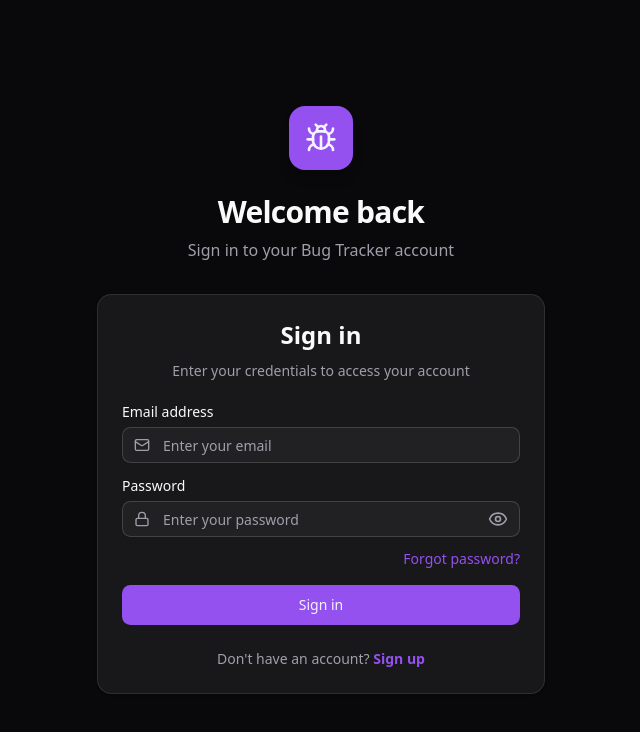
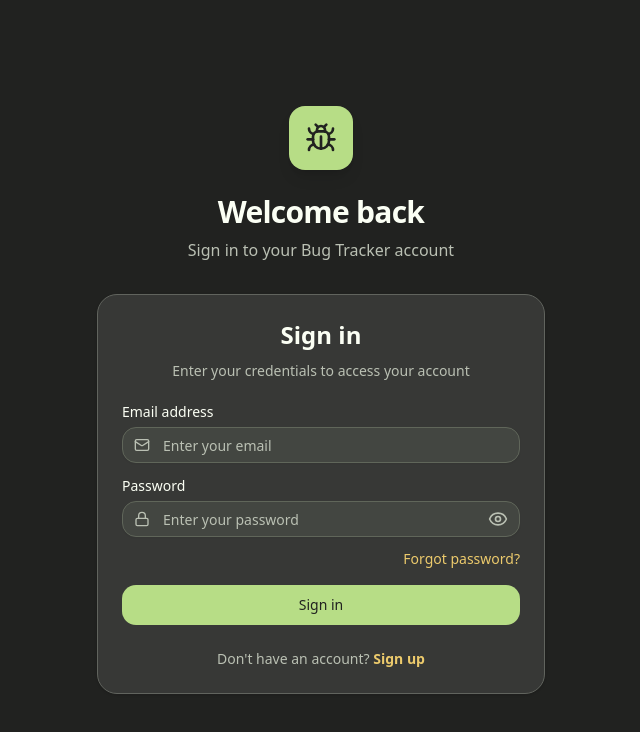
Before and after one commit to whogoodluck/BugTrackr, a React (Vite) app in the folder frontend/: page /signin in a window 1280 px wide. Shown: the top 732 px of the page, without its empty margins (319-959 px from the left). Built offline with nearby package versions, Linux system fonts and the light colour scheme; no server answers.

Commit message:
chore: change colors & refactor

```diff
--- a/frontend/src/App.tsx
+++ b/frontend/src/App.tsx
@@ -5,6 +5,7 @@ import { AuthProvider } from './contexts/AuthContext'
 import AdminDashboard from './pages/AdminDashboard'
 import CreateBug from './pages/CreateBug'
 import Home from './pages/Home'
+import NotFound from './pages/NoFound'
 import Register from './pages/Register'
 import SignIn from './pages/SignIn'
 
@@ -59,6 +60,7 @@ function App() {
               </AdminRoute>
             }
           />
+          <Route path='*' element={<NotFound />} />
         </Routes>
       </AuthProvider>
     </Router>
--- a/frontend/src/components/Header.tsx
+++ b/frontend/src/components/Header.tsx
@@ -23,8 +23,8 @@ function Header() {
 
   return (
     <div className='border-foreground/30 bg-background fixed top-0 z-50 flex h-24 w-full items-center justify-between border-b px-6 md:px-16'>
-      <Link to='/' className='text-primary text-3xl font-semibold'>
-        BugTrackr
+      <Link to='/' className='text-primary text-2xl font-semibold'>
+        Bug<span className='text-secondary'>Trackr</span>
       </Link>
       <div className='flex items-center gap-4 md:gap-8'>
         <div className='flex items-center gap-2 md:gap-6'>
@@ -61,7 +61,7 @@ function Header() {
                 <ModeToggle />
                 <Button
                   size='lg'
-                  variant='secondary'
+                  variant='outline'
                   className='text-destructive flex-1'
                   onClick={handleLogout}
                 >
--- a/frontend/src/components/ManageBug.tsx
+++ b/frontend/src/components/ManageBug.tsx
@@ -52,7 +52,7 @@ function ManageBug({ bug }: { bug: Bug }) {
           <span className='sr-only'>Toggle task menu</span>
         </button>
       </DropdownMenuTrigger>
-      <DropdownMenuContent className='p-2'>
+      <DropdownMenuContent className='mr-2 space-y-2 p-3'>
         <AlertDialog>
           <AlertDialogTrigger className='flex cursor-pointer items-center gap-2'>
             {isDeleting ? (
--- a/frontend/src/index.css
+++ b/frontend/src/index.css
@@ -42,72 +42,50 @@
 }
 
 :root {
-  --radius: 0.65rem;
-  --background: oklch(1 0 0);
-  --foreground: oklch(0.141 0.005 285.823);
-  --card: oklch(1 0 0);
-  --card-foreground: oklch(0.141 0.005 285.823);
-  --popover: oklch(1 0 0);
-  --popover-foreground: oklch(0.141 0.005 285.823);
-  --primary: oklch(0.606 0.23 292.717);
-  --primary-foreground: oklch(0.969 0.016 293.756);
-  --secondary: oklch(0.967 0.001 286.375);
-  --secondary-foreground: oklch(0.21 0.006 285.885);
-  --muted: oklch(0.967 0.001 286.375);
-  --muted-foreground: oklch(0.552 0.016 285.938);
-  --accent: oklch(0.967 0.001 286.375);
-  --accent-foreground: oklch(0.21 0.006 285.885);
-  --destructive: oklch(0.577 0.245 27.325);
-  --border: oklch(0.92 0.004 286.32);
-  --input: oklch(0.92 0.004 286.32);
-  --ring: oklch(0.606 0.25 292.717);
-  --chart-1: oklch(0.646 0.222 41.116);
-  --chart-2: oklch(0.6 0.118 184.704);
-  --chart-3: oklch(0.398 0.07 227.392);
-  --chart-4: oklch(0.828 0.189 84.429);
-  --chart-5: oklch(0.769 0.188 70.08);
-  --sidebar: oklch(0.985 0 0);
-  --sidebar-foreground: oklch(0.141 0.005 285.823);
-  --sidebar-primary: oklch(0.606 0.25 292.717);
-  --sidebar-primary-foreground: oklch(0.969 0.016 293.756);
-  --sidebar-accent: oklch(0.967 0.001 286.375);
-  --sidebar-accent-foreground: oklch(0.21 0.006 285.885);
-  --sidebar-border: oklch(0.92 0.004 286.32);
-  --sidebar-ring: oklch(0.606 0.25 292.717);
+  --background: oklch(0.93 0.006 128);
+  --foreground: oklch(0.15 0.024 128);
+  --card: oklch(0.98 0.006 128);
+  --card-foreground: oklch(0.15 0.024 128);
+  --popover: oklch(0.96 0.006 128);
+  --popover-foreground: oklch(0.15 0.024 128);
+  --primary: oklch(0.5 0.13 128);
+  --primary-foreground: oklch(0.98 0.008 128);
+  --secondary: oklch(0.55 0.14 85);
+  --secondary-foreground: oklch(0.98 0.008 128);
+  --muted: oklch(0.96 0.006 128);
+  --muted-foreground: oklch(0.45 0.018 128);
+  --accent: oklch(0.98 0.006 128);
+  --accent-foreground: oklch(0.35 0.024 128);
+  --destructive: oklch(0.52 0.18 25);
+  --destructive-foreground: oklch(0.98 0.008 128);
+  --border: oklch(0.8 0.016 128);
+  --input: oklch(0.8 0.016 128);
+  --ring: oklch(0.65 0.018 128);
+  --sidebar: oklch(0.93 0.006 128);
+  --radius: 1rem;
 }
 
 .dark {
-  --background: oklch(0.141 0.005 285.823);
-  --foreground: oklch(0.985 0 0);
-  --card: oklch(0.21 0.006 285.885);
-  --card-foreground: oklch(0.985 0 0);
-  --popover: oklch(0.21 0.006 285.885);
-  --popover-foreground: oklch(0.985 0 0);
-  --primary: oklch(59.534% 0.22672 298.583);
-  --primary-foreground: oklch(0.969 0.016 293.756);
-  --secondary: oklch(0.274 0.006 286.033);
-  --secondary-foreground: oklch(0.985 0 0);
-  --muted: oklch(0.274 0.006 286.033);
-  --muted-foreground: oklch(0.705 0.015 286.067);
-  --accent: oklch(0.274 0.006 286.033);
-  --accent-foreground: oklch(0.985 0 0);
-  --destructive: oklch(0.704 0.191 22.216);
-  --border: oklch(1 0 0 / 10%);
-  --input: oklch(1 0 0 / 15%);
-  --ring: oklch(0.541 0.281 293.009);
-  --chart-1: oklch(0.488 0.243 264.376);
-  --chart-2: oklch(0.696 0.17 162.48);
-  --chart-3: oklch(0.769 0.188 70.08);
-  --chart-4: oklch(0.627 0.265 303.9);
-  --chart-5: oklch(0.645 0.246 16.439);
-  --sidebar: oklch(0.21 0.006 285.885);
-  --sidebar-foreground: oklch(0.985 0 0);
-  --sidebar-primary: oklch(0.541 0.281 293.009);
-  --sidebar-primary-foreground: oklch(0.969 0.016 293.756);
-  --sidebar-accent: oklch(0.274 0.006 286.033);
-  --sidebar-accent-foreground: oklch(0.985 0 0);
-  --sidebar-border: oklch(1 0 0 / 10%);
-  --sidebar-ring: oklch(0.541 0.281 293.009);
+  --background: oklch(0.25 0.005 128);
+  --foreground: oklch(1 0.02 128);
+  --card: oklch(0.34 0.005 128);
+  --card-foreground: oklch(1 0.02 128);
+  --popover: oklch(0.3 0.005 128);
+  --popover-foreground: oklch(1 0.02 128);
+  --primary: oklch(0.85 0.12 128);
+  --primary-foreground: oklch(0.25 0.005 128);
+  --secondary: oklch(0.85 0.12 90);
+  --secondary-foreground: oklch(0.25 0.005 128);
+  --muted: oklch(0.34 0.005 128);
+  --muted-foreground: oklch(0.8 0.02 128);
+  --accent: oklch(0.34 0.005 128);
+  --accent-foreground: oklch(0.8 0.02 128);
+  --destructive: oklch(0.68 0.1 25);
+  --destructive-foreground: oklch(0.25 0.005 128);
+  --border: oklch(0.5 0.01 128);
+  --input: oklch(0.5 0.02 128);
+  --ring: oklch(0.8 0.02 128);
+  --sidebar: oklch(0.25 0.005 128);
 }
 
 @layer base {
--- a/frontend/src/pages/AdminDashboard.tsx
+++ b/frontend/src/pages/AdminDashboard.tsx
@@ -63,7 +63,7 @@ const AdminDashboard = () => {
 
   return (
     <div className='mt-24'>
-      <div className='bg-muted space-y-4 px-4 py-6 md:px-16'>
+      <div className='bg- space-y-4 px-4 py-6 md:px-16'>
         <div className='flex flex-col gap-4 md:flex-row md:items-center md:justify-between'>
           <div>
             <h1 className='text-3xl font-bold tracking-tight'>Bug Dashboard</h1>
@@ -75,7 +75,7 @@ const AdminDashboard = () => {
           </div>
         </div>
 
-        <Card className='shadow-none'>
+        <Card className='bg-background shadow-none'>
           <CardHeader>
             <CardTitle className='flex items-center gap-2'>
               <Filter className='h-5 w-5' />
--- /dev/null
+++ b/frontend/src/pages/NoFound.tsx
@@ -0,0 +1,19 @@
+import { Button } from '@/components/ui/button'
+import { useNavigate } from 'react-router-dom'
+
+function NotFound() {
+  const router = useNavigate()
+  const goHome = () => router('/')
+
+  return (
+    <div className='flex min-h-screen flex-col items-center justify-center px-6 text-center'>
+      <h1 className='text-primary mb-4 text-4xl font-bold'>404 - Page Not Found 🚫</h1>
+      <p className='text-muted-foreground mb-6 text-lg'>
+        The page you’re looking for doesn’t exist or has been moved.
+      </p>
+      <Button onClick={goHome}>Go Home</Button>
+    </div>
+  )
+}
+
+export default NotFound
--- a/frontend/src/pages/Register.tsx
+++ b/frontend/src/pages/Register.tsx
@@ -153,7 +153,7 @@ function Register() {
             <div className='mt-6'>
               <p className='bg-card text-muted-foreground px-2 text-center text-sm'>
                 Already have an account?{' '}
-                <Link to='/signin' className='text-primary font-semibold'>
+                <Link to='/signin' className='text-secondary font-semibold'>
                   Sign in
                 </Link>
               </p>
--- a/frontend/src/pages/SignIn.tsx
+++ b/frontend/src/pages/SignIn.tsx
@@ -114,7 +114,7 @@ function SignIn() {
                 />
 
                 <div className='flex items-center justify-end'>
-                  <span className='text-primary -mt-1 text-sm'>Forgot password?</span>
+                  <span className='text-secondary -mt-1 text-sm'>Forgot password?</span>
                 </div>
 
                 <Button type='submit' disabled={isPending} className='w-full' size='lg'>
@@ -133,7 +133,7 @@ function SignIn() {
             <div className='mt-6'>
               <p className='bg-card text-muted-foreground px-2 text-center text-sm'>
                 Don't have an account?{' '}
-                <Link to='/register' className='text-primary font-semibold'>
+                <Link to='/register' className='text-secondary font-semibold'>
                   Sign up
                 </Link>
               </p>
```
Also changed, not shown: frontend/src/components/BugCard.tsx (+6 -9 lines), frontend/src/pages/Home.tsx (+10 -16 lines), 1 other file (tests, documents, lock files or other folders).
